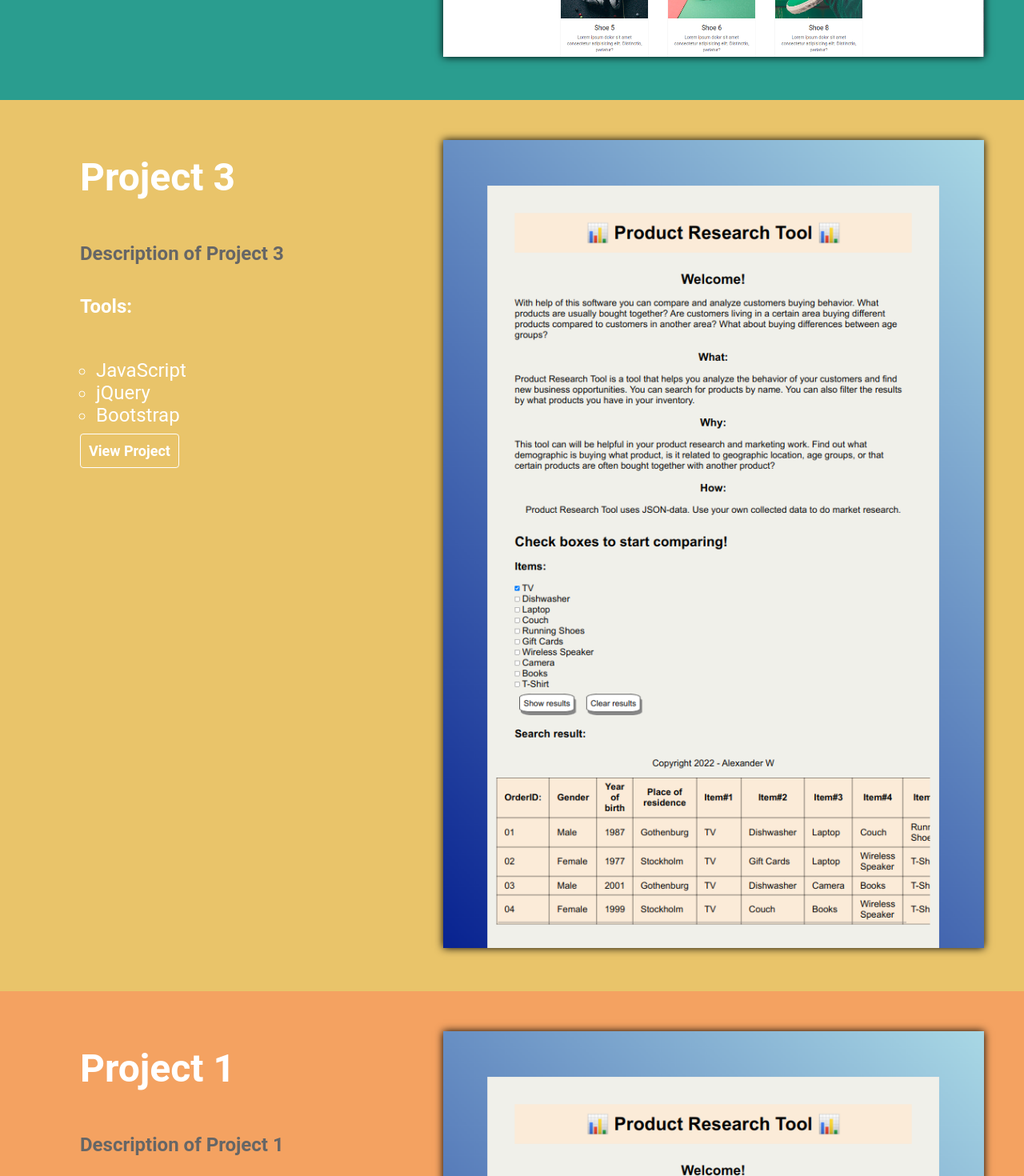
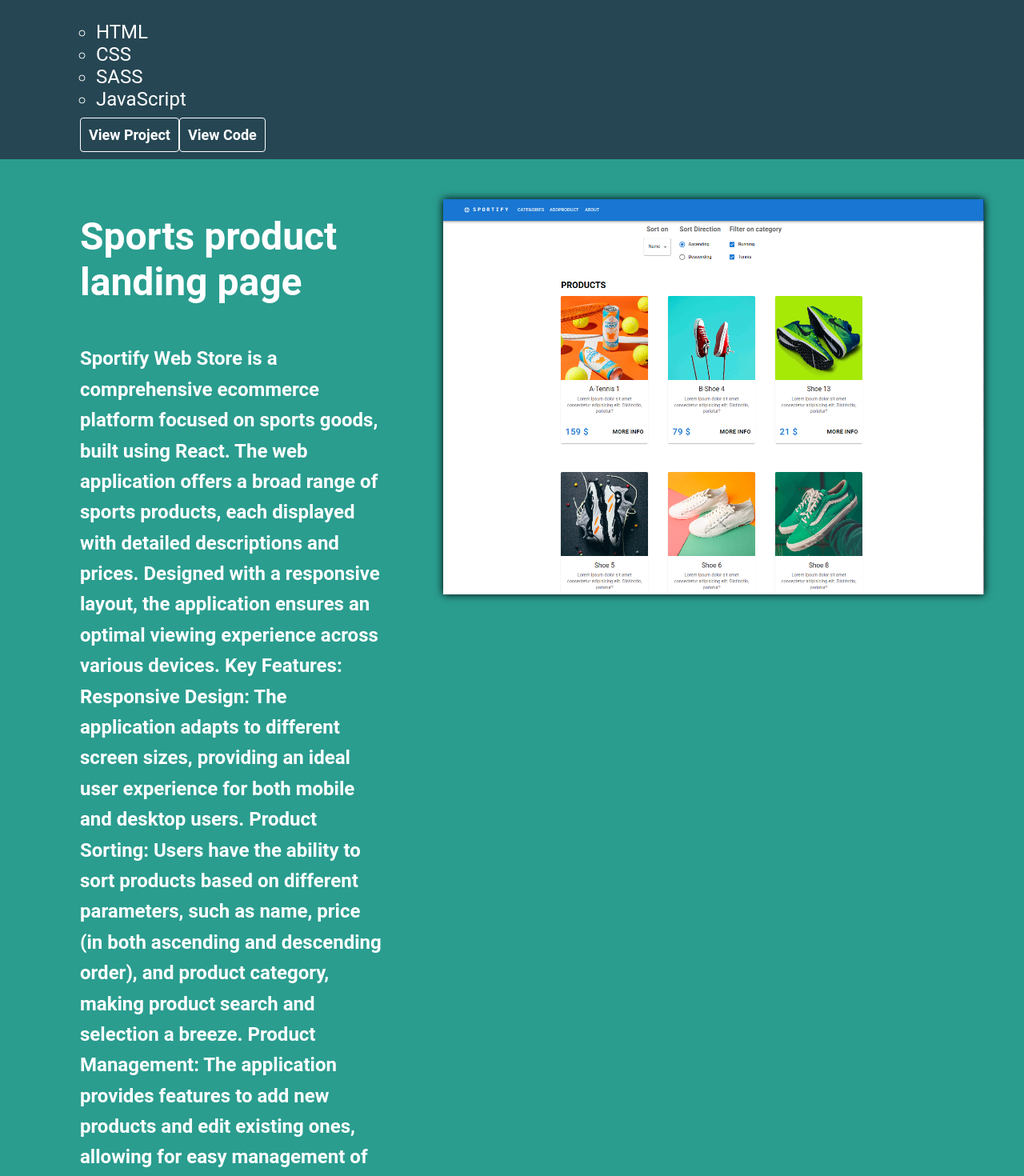
Before and after one commit to AlexanderWiklow/June-Project, a React (Create React App) app: page / in a window 1280 px wide. Shown: the part 5200-6670 px from the top of the page at 80% size. Built offline with nearby package versions, Linux system fonts and the light colour scheme.

Commit message:
change projects

```diff
--- a/src/components/Projects.js
+++ b/src/components/Projects.js
@@ -4,41 +4,54 @@ import Project1 from '../images/project1.jpg'; // Import the project1.jpg file
 import Project2 from '../images/project-2.png'; // Import the project2.jpg file
 import Project3 from '../images/project-1.png'; // Import the project3.jpg file
 import Project4 from '../images/product-research-tool.png'; // Import the project4.jpg file
+import Project5 from '../images/project-5.png'; // Import the project5.jpg file
 
 const Projects = () => {
   const projects = [
     {
       id: 1,
-      title: 'Project 1',
-      description:
-        'Description of Project 1, Description of Project 1, Description of Project 1, Description of Project 1',
+      title: 'Product landing page',
+      description: `Hiking & Stuff is a responsive ecommerce web application built with a focus on outdoor enthusiasts. It offers a broad range of hiking products, each showcased with detailed descriptions and prices. The mobile-first design adjusts to various screen sizes for optimal user experience. Key features include interactive UI elements, dropdown menus for detailed product information, and individual product pages for an in-depth look. The application is built using modern web technologies including semantic HTML5 markup and SCSS, which enhances accessibility and ensures better SEO results.`,
       tools: 'HTML, CSS, SASS, JavaScript',
       image: Project2,
-      link: 'www.google.com',
+      liveLink:
+        'https://alexanderwiklow.github.io/Project-Landing-Page/index.html',
+      githubLink: 'https://github.com/AlexanderWiklow/Project-Landing-Page',
     },
     {
       id: 2,
-      title: 'Project 2',
-      description: 'Description of Project 2',
+      title: 'Sports product landing page',
+      description: `Sportify Web Store is a comprehensive ecommerce platform focused on sports goods, built using React. The web application offers a broad range of sports products, each displayed with detailed descriptions and prices. Designed with a responsive layout, the application ensures an optimal viewing experience across various devices.
+
+      Key Features:
+
+      Responsive Design: The application adapts to different screen sizes, providing an ideal user experience for both mobile and desktop users.
+      Product Sorting: Users have the ability to sort products based on different parameters, such as name, price (in both ascending and descending order), and product category, making product search and selection a breeze.
+      Product Management: The application provides features to add new products and edit existing ones, allowing for easy management of product listings.
+      Single Product View: Users can explore individual product pages for more detailed information, enhancing the shopping experience.`,
       tools: 'Node.js, Express, MongoDB',
       image: Project3,
-      link: 'www.google.com',
+      liveLink: '',
+      githubLink:
+        'https://github.com/AlexanderWiklow/React-Project-Sports-Items-Web-Store',
     },
     {
       id: 3,
-      title: 'Project 3',
+      title: 'Product Research Tool - Ecommerce Analytics Application',
       description: 'Description of Project 3',
       tools: 'JavaScript, jQuery, Bootstrap',
       image: Project4,
-      link: 'www.google.com',
+      liveLink: '',
+      githubLink: 'https://github.com/AlexanderWiklow/Product-Research-Tool',
     },
     {
       id: 1,
-      title: 'Project 1',
-      description: 'Description of Project 1',
+      title: 'Spicy Ramen Noodles Restaurant Page',
+      description: `The "Spicy Ramen Noodles" project is a restaurant website with three key features. The "Menu" section presents a variety of dishes with pictures, ingredients, and prices. The "Book a table" section provides a form for users to make a reservation, capturing details such as names, number of guests, preferred date, and any special requirements. Lastly, the "About us" section presumably provides information about the restaurant's history and mission. This user-friendly website aims to enhance the online presence of the restaurant, facilitating easy navigation and interaction for customers.`,
       tools: 'React, HTML, CSS',
-      image: Project4,
-      link: 'www.google.com',
+      image: Project5,
+      liveLink: 'www.google.com',
+      githubLink: 'https://github.com/AlexanderWiklow/Restaurant-page',
     },
     {
       id: 2,
@@ -46,7 +59,8 @@ const Projects = () => {
       description: 'Description of Project 2',
       tools: 'Node.js, Express, MongoDB',
       image: Project1,
-      link: 'www.google.com',
+      liveLink: 'https://alexanderwiklow.github.io/Restaurant-page/',
+      githubLink: 'https://github.com/AlexanderWiklow/Restaurant-page',
     },
   ];
 
@@ -68,9 +82,17 @@ const Projects = () => {
                   <li key={toolIndex}>{tool.trim()}</li>
                 ))}
               </ul>
-              <a href={project.link} className="project-link">
-                View Project
-              </a>
+              {project.liveLink && project.liveLink.trim() !== '' && (
+                <a href={project.liveLink} className="project-link">
+                  View Project
+                </a>
+              )}
+
+              {project.githubLink && project.githubLink.trim() !== '' && (
+                <a href={project.githubLink} className="project-link">
+                  View Code
+                </a>
+              )}
             </div>
 
             <div className="project-image">
--- a/src/components/projects.css
+++ b/src/components/projects.css
@@ -36,6 +36,7 @@
 .project-info p {
     font-size: 1.5rem;
     font-weight: bold;
+    color: #ffffff;
 }
 
 .project-info h4 {
```
Also changed, not shown: src/images/project-5.png (added).
